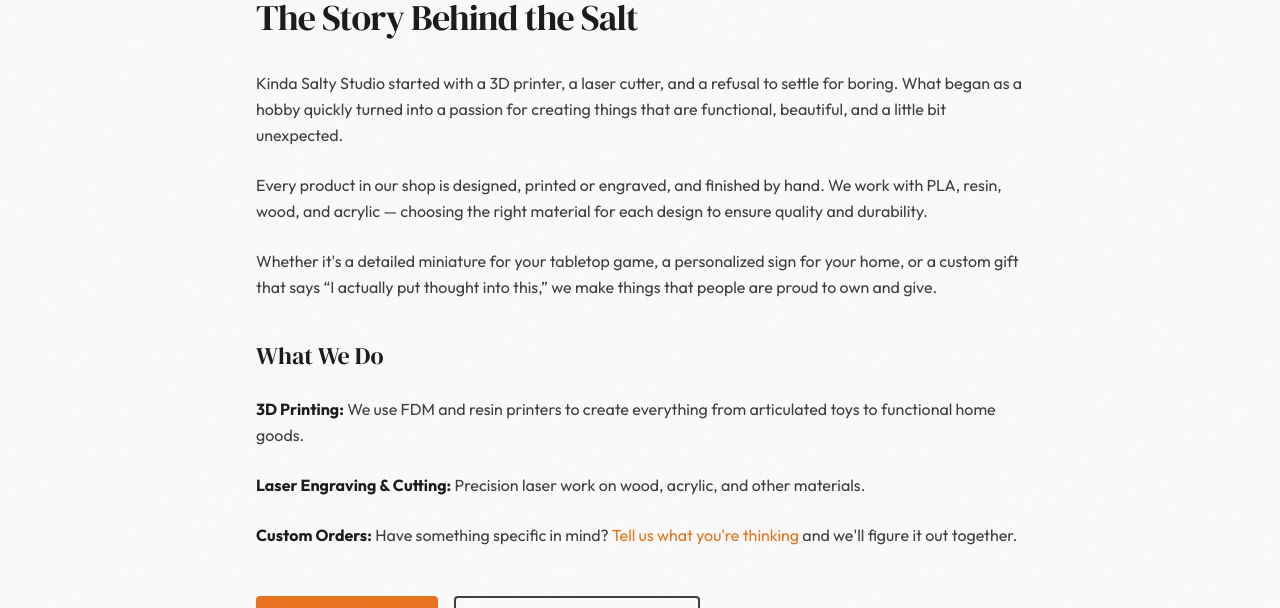
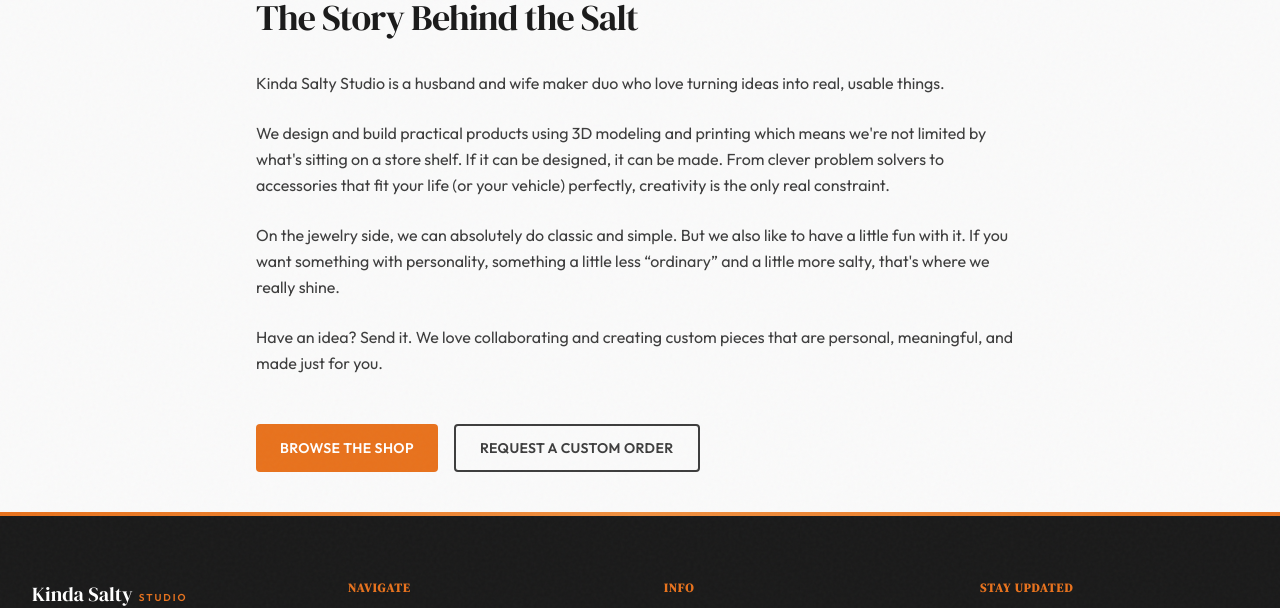
Before and after one commit to jwmcclung74/kinda-salty-studio, a Next.js app: page /about in a window 1280 px wide. Shown: the part 135-743 px from the top of the page. Built offline with nearby package versions, Linux system fonts and the light colour scheme; no server answers.

Commit message:
Update About page copy

```diff
--- a/src/app/about/page.tsx
+++ b/src/app/about/page.tsx
@@ -15,13 +15,10 @@
         <p className="text-xs font-semibold uppercase tracking-[0.2em] text-accent mb-2">About</p>
         <h1 className="section-heading">The Story Behind the Salt</h1>
         <div className="mt-8 space-y-6 text-salt-700 leading-relaxed">
-          <p>Kinda Salty Studio started with a 3D printer, a laser cutter, and a refusal to settle for boring. What began as a hobby quickly turned into a passion for creating things that are functional, beautiful, and a little bit unexpected.</p>
-          <p>Every product in our shop is designed, printed or engraved, and finished by hand. We work with PLA, resin, wood, and acrylic — choosing the right material for each design to ensure quality and durability.</p>
-          <p>Whether it&apos;s a detailed miniature for your tabletop game, a personalized sign for your home, or a custom gift that says &ldquo;I actually put thought into this,&rdquo; we make things that people are proud to own and give.</p>
-          <h2 className="text-2xl font-display text-salt-900 pt-4">What We Do</h2>
-          <p><strong className="text-salt-900">3D Printing:</strong> We use FDM and resin printers to create everything from articulated toys to functional home goods.</p>
-          <p><strong className="text-salt-900">Laser Engraving &amp; Cutting:</strong> Precision laser work on wood, acrylic, and other materials.</p>
-          <p><strong className="text-salt-900">Custom Orders:</strong> Have something specific in mind? <Link href="/custom-orders" className="text-accent hover:underline">Tell us what you&apos;re thinking</Link> and we&apos;ll figure it out together.</p>
+          <p>Kinda Salty Studio is a husband and wife maker duo who love turning ideas into real, usable things.</p>
+          <p>We design and build practical products using 3D modeling and printing which means we&apos;re not limited by what&apos;s sitting on a store shelf. If it can be designed, it can be made. From clever problem solvers to accessories that fit your life (or your vehicle) perfectly, creativity is the only real constraint.</p>
+          <p>On the jewelry side, we can absolutely do classic and simple. But we also like to have a little fun with it. If you want something with personality, something a little less &ldquo;ordinary&rdquo; and a little more salty, that&apos;s where we really shine.</p>
+          <p>Have an idea? Send it. We love collaborating and creating custom pieces that are personal, meaningful, and made just for you.</p>
         </div>
         <div className="mt-12 flex flex-wrap gap-4">
           <Link href="/shop" className="btn-primary">Browse the Shop</Link>
```
